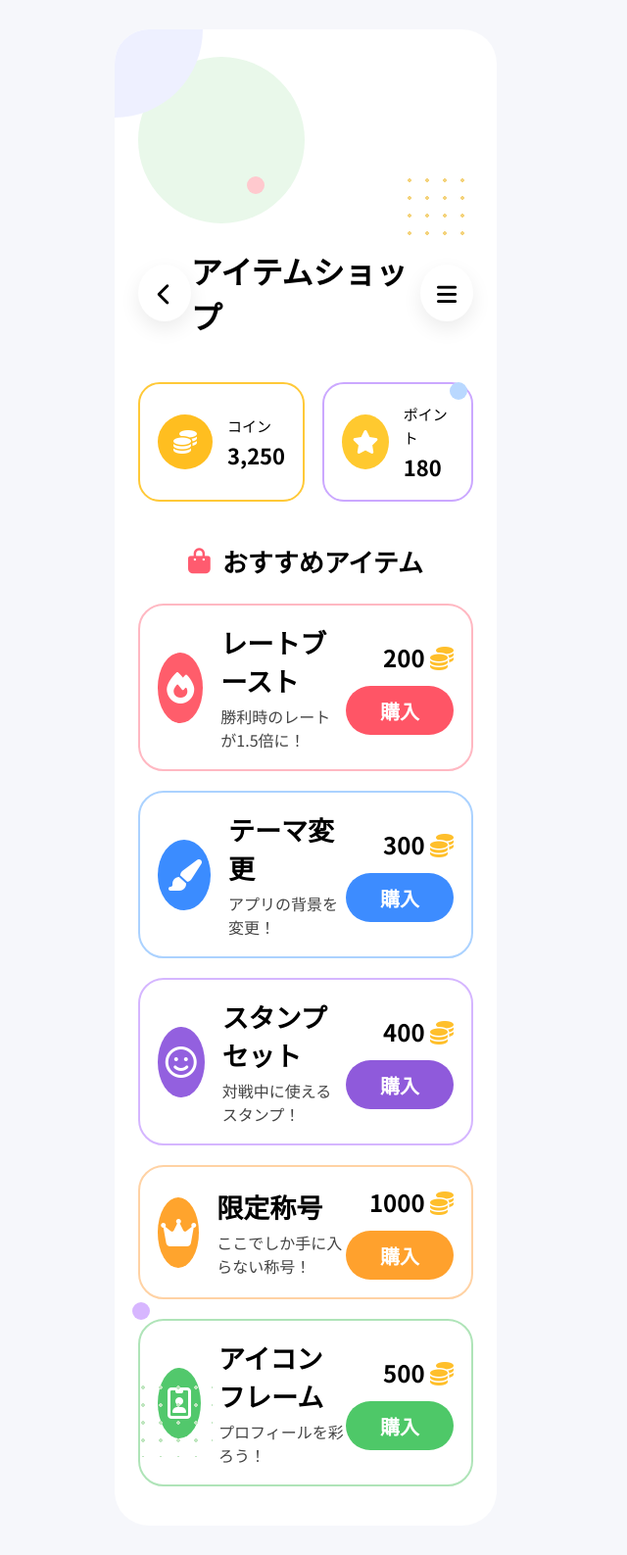
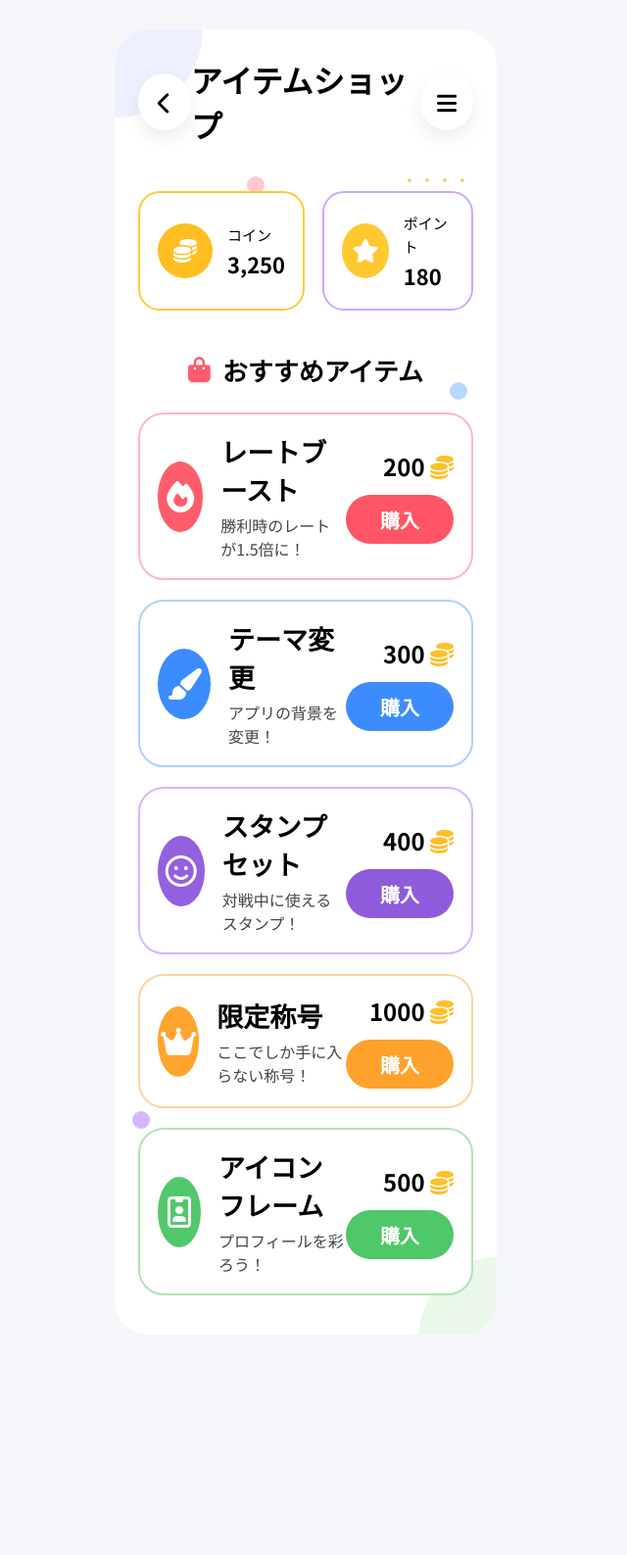
Before and after one commit to syake27/2026-08-01-humor, a Django app: page /shop/ in a window 1280 px wide. Shown: the whole page at 98% size, without its empty margins (328-968 px from the left). After the commit the page ends 1362 px from the top, so only its background shows below. Run offline with Django 4.2, Linux system fonts and the light colour scheme; some libraries are stand-ins or nearby versions.

Commit message:
shop.css-fix

```diff
--- a/rooms/static/rooms/css/shop.css
+++ b/rooms/static/rooms/css/shop.css
@@ -32,8 +32,10 @@ body{
     background:#eef0ff;
     border-radius:50%;
     position:absolute;
+    z-index:0;
     left:-90px;
     top:-90px;
+    pointer-events:none;
 }
 
 .bg2{
@@ -42,8 +44,11 @@ body{
     height:170px;
     background:#e9f8ea;
     border-radius:50%;
+    position:absolute;
+    z-index:0;
     right:-90px;
     bottom:-90px;
+    pointer-events:none;
 }
 
 .dot{
@@ -52,23 +57,25 @@ body{
     height:18px;
     border-radius:50%;
     position:absolute;
+    z-index:0;
+    pointer-events:none;
 }
 
-.red{
+.dot.red{
 
     background:#ffc9ce;
     top:150px;
     left:135px;
 }
 
-.blue{
+.dot.blue{
 
     background:#b9d8ff;
     right:30px;
     top:360px;
 }
 
-.purple{
+.dot.purple{
 
     background:#d7b6ff;
     left:18px;
@@ -78,6 +85,7 @@ body{
 .dots-top{
 
     position:absolute;
+    z-index:0;
     width:70px;
     height:70px;
     top:145px;
@@ -85,11 +93,13 @@ body{
 
     background-image:radial-gradient(#f4d37c 2px,transparent 2px);
     background-size:18px 18px;
+    pointer-events:none;
 }
 
 .dots-bottom{
 
     position:absolute;
+    z-index:0;
     width:80px;
     height:80px;
     bottom:70px;
@@ -97,16 +107,25 @@ body{
 
     background-image:radial-gradient(#bfe6bf 2px,transparent 2px);
     background-size:18px 18px;
+    pointer-events:none;
 }
 
 /* ヘッダー */
 
 header{
 
+    position:relative;
+    z-index:1;
     display:flex;
     justify-content:space-between;
     align-items:center;
-    margin-top:25px;
+}
+
+.wallet,
+.recommend,
+.shop{
+    position:relative;
+    z-index:1;
 }
 
 header h1{
```
